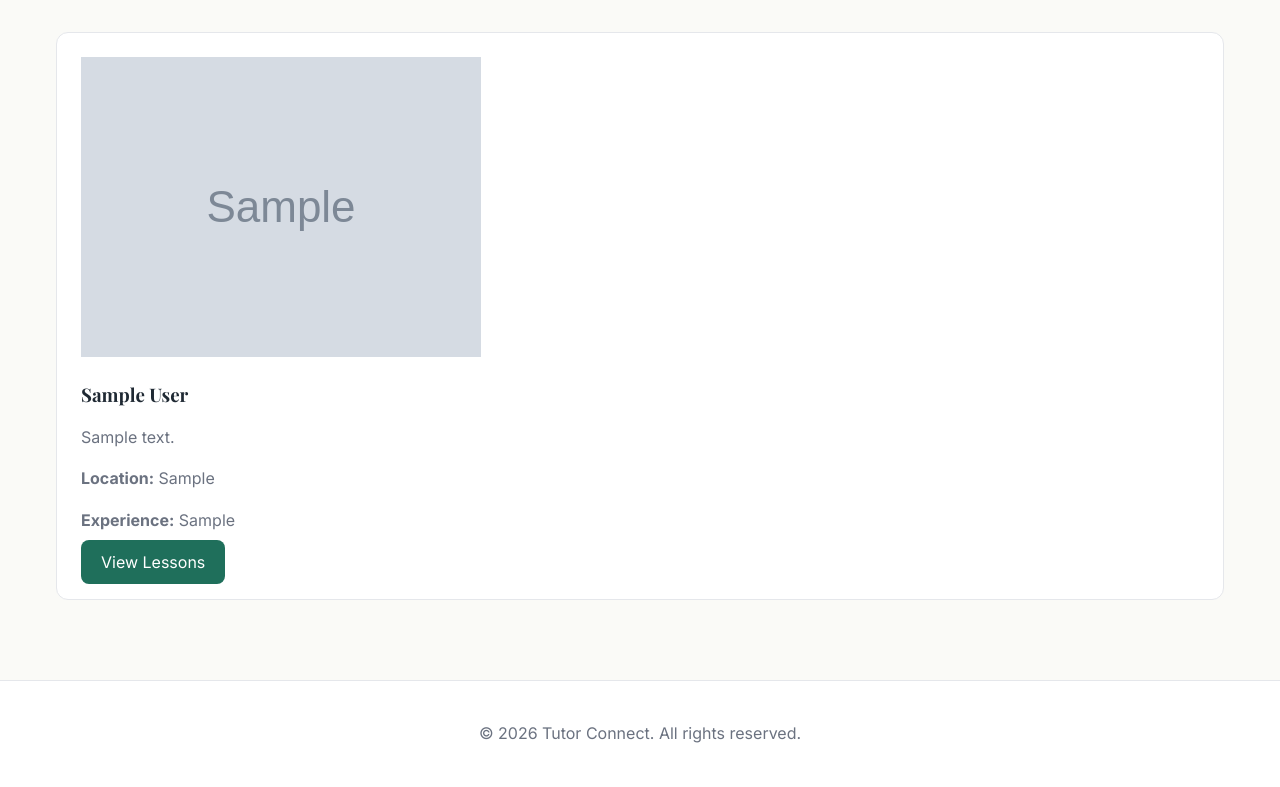
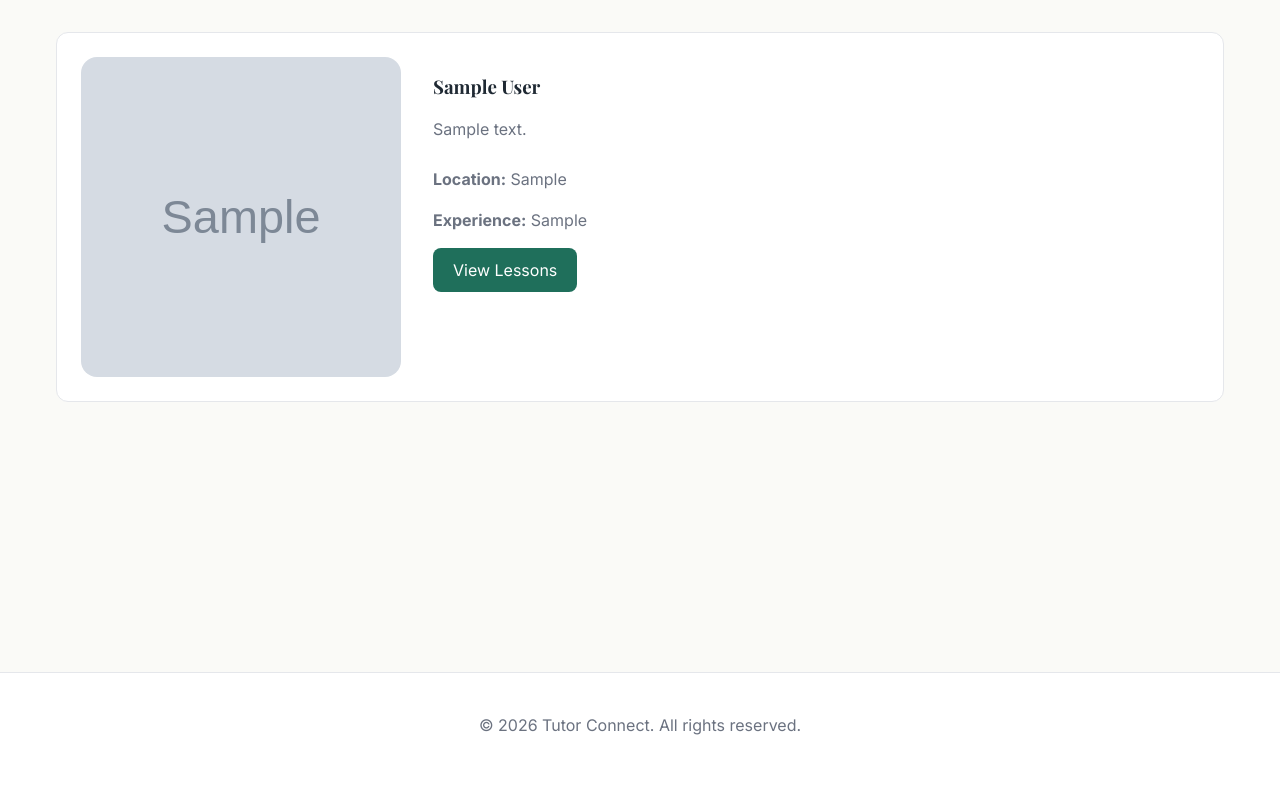
Before and after one commit to JamesBirchall-dev/MSP-4-Tutor-Connect, a Django app: page /tutors/1/ in a window 1280 px wide. Shown: the part 85-872 px from the top of the page. After the commit the page ends 820 px from the top, so only its background shows below. Run offline with Django 5.2, Linux system fonts and the light colour scheme; tables that the repository leaves empty hold one stand-in row (values such as "Sample post"); grey boxes marked "Sample" are stand-in pictures.

Commit message:
Style - Tutor Detail - correct button redirect to lesson list, add styling for profile content

```diff
--- a/static/css/style.css
+++ b/static/css/style.css
@@ -380,26 +380,26 @@ select:focus {
     flex-direction: column;
     gap: 0.75rem;
 }
-
+/* Dashboard card heading styling */
 .dashboard-card h2 {
     margin-bottom: 0;
 }
-
+/*  Dashboard card button styling */
 .dashboard-card .btn {
     margin-top: auto;
     align-self: flex-start;
 }
-
+/* Tutor card styling */
 .btn-secondary {
     background-color: var(--color-secondary);
     color: var(--color-surface);
 }
-
+/* Hover effect for secondary buttons */
 .btn-secondary:hover {
     background-color: #B45309;
     text-decoration: none;
 }
-
+/* Tutor card image styling */
 .tutor-card-image {
     display: block;
     width: 100%;
@@ -408,3 +408,33 @@ select:focus {
     object-fit: cover;
     margin-bottom: 1rem;
 }
+
+/* TUTOR DETAIL PAGE STYLING */
+/* Tutor detail layout styling */
+.tutor-detail {
+    display: grid;
+    grid-template-columns: 320px 1fr;
+    gap: 2rem;
+    align-items: start;
+}
+/* Tutor detail image styling */
+.tutor-detail-image {
+    width: 100%;
+    aspect-ratio: 1/1;
+    object-fit: cover;
+    border-radius: 1rem;
+}
+/* Tutor detail content styling */
+.tutor-detail-content p {
+    color: var(--color-muted);
+}
+/* Tutor detail meta information styling */
+.profile-meta {
+    margin: 1.5rem 0;
+}
+/* Tutor detail meta information heading styling */
+@media (max-width: 768px) {
+    .tutor-detail {
+        grid-template-columns: 1fr;
+    }
+}
--- a/templates/tutors/tutor_detail.html
+++ b/templates/tutors/tutor_detail.html
@@ -26,7 +26,7 @@
         <p><strong>Experience:</strong> {{ tutor.experience|default:"Not specified" }}</p>
       </div>
       <!-- Book Lesson Button -->
-      <a class="btn btn-primary" href="{% url 'bookings:booking_create' tutor.pk %}">
+      <a class="btn btn-primary" href="{% url 'tutors:lesson_list' tutor.pk %}">
         View Lessons
       </a>
     </div>
```
